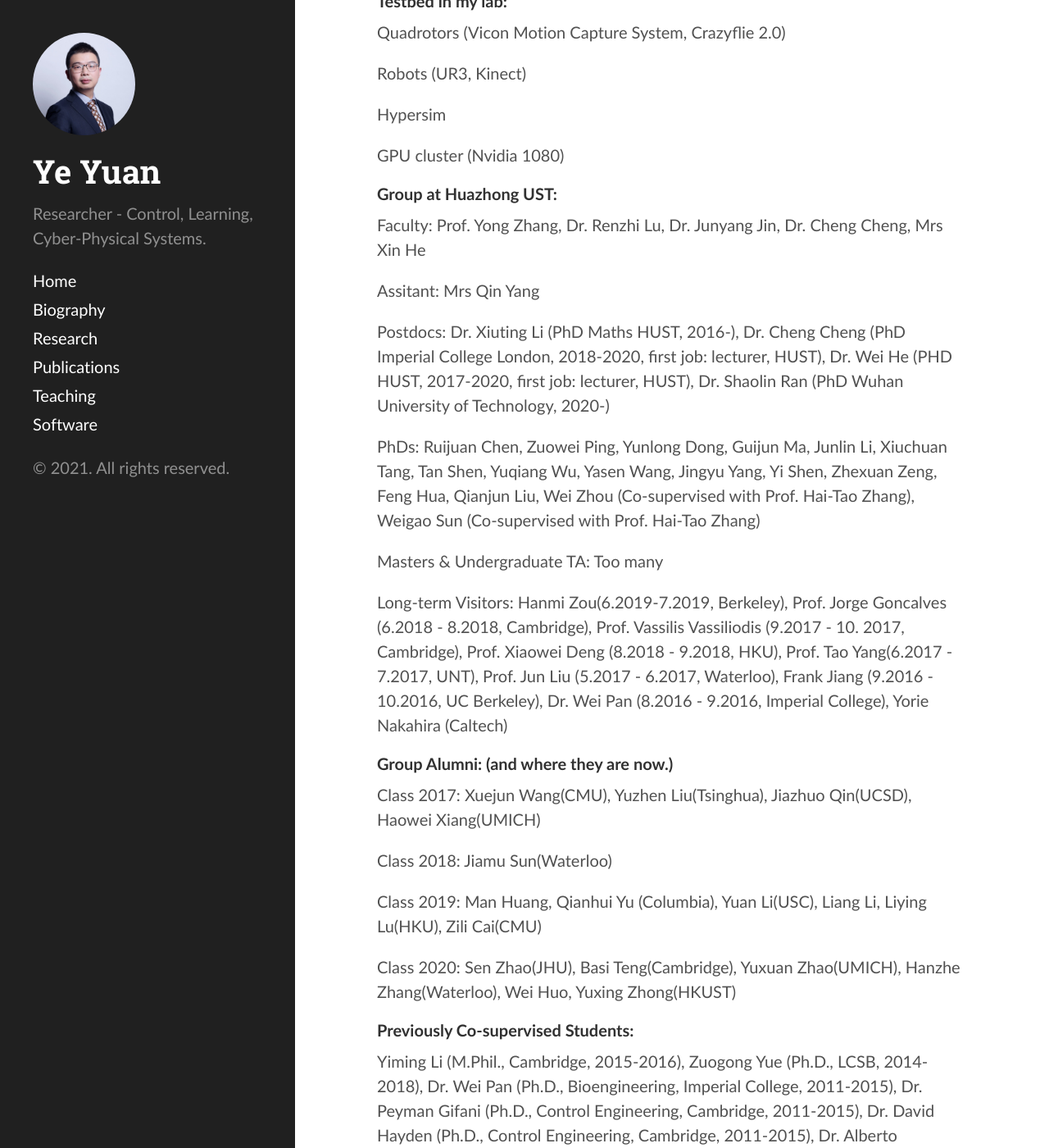
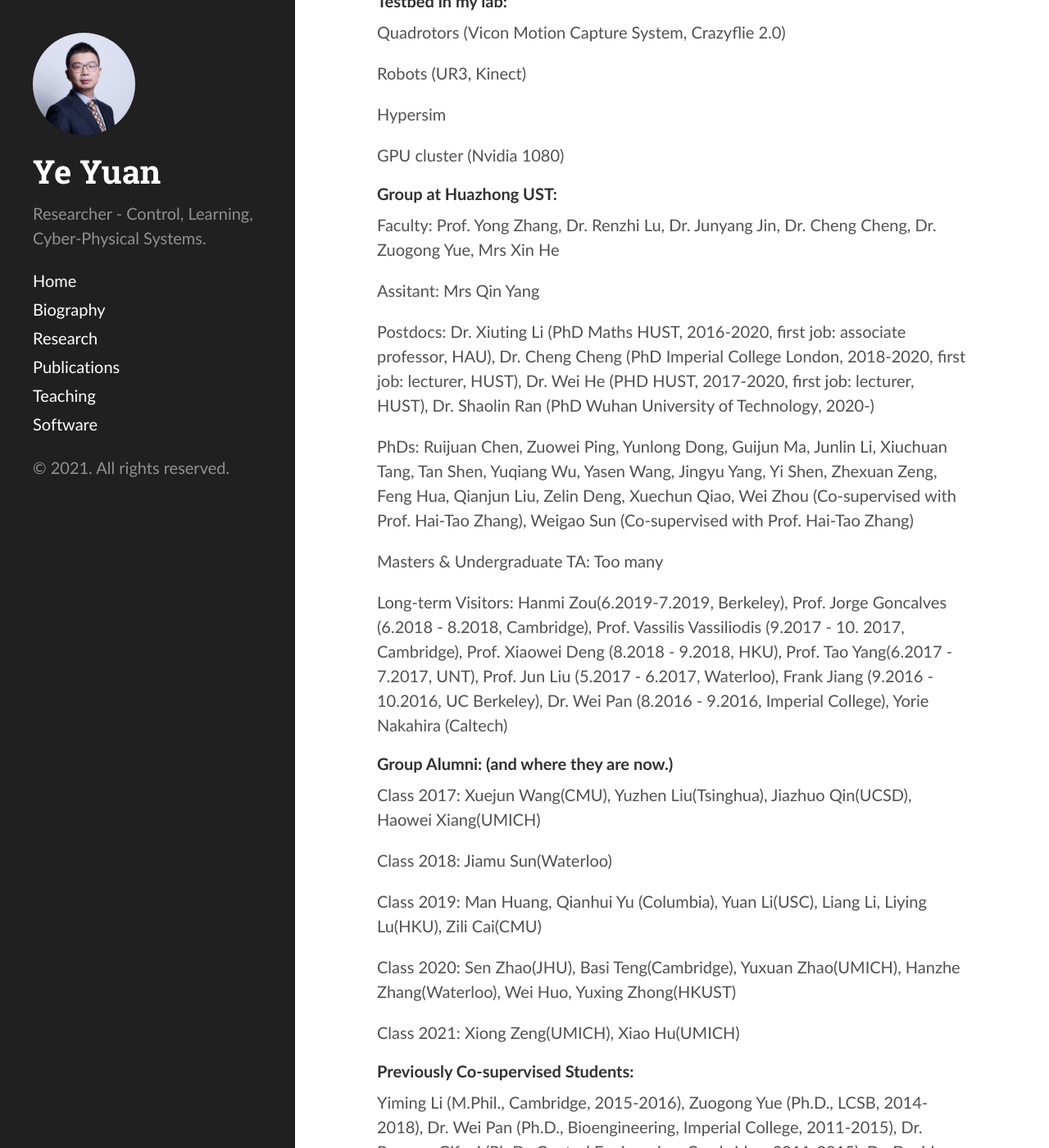
Before and after one commit to yy311/yy311.github.io, a Jekyll site: the page built from research.md, in a window 1280 px wide and 1400 px high, scrolled down 256 px. Shown: the whole window at 82% size. Built offline with Jekyll 4.4.1, drawn with Linux system fonts in a browser that asks for light colours.

Commit message:
Update research.md

```diff
--- a/research.md
+++ b/research.md
@@ -19,13 +19,13 @@
 
 #### Group at Huazhong UST:
 
-Faculty: Prof. Yong Zhang, Dr. Renzhi Lu, Dr. Junyang Jin, Dr. Cheng Cheng, Mrs Xin He
+Faculty: Prof. Yong Zhang, Dr. Renzhi Lu, Dr. Junyang Jin, Dr. Cheng Cheng, Dr. Zuogong Yue, Mrs Xin He
 
 Assitant: Mrs Qin Yang
 
-Postdocs: Dr. Xiuting Li (PhD Maths HUST, 2016-), Dr. Cheng Cheng (PhD Imperial College London, 2018-2020, first job: lecturer, HUST), Dr. Wei He (PHD HUST, 2017-2020, first job: lecturer, HUST),  Dr. Shaolin Ran (PhD Wuhan University of Technology, 2020-)
+Postdocs: Dr. Xiuting Li (PhD Maths HUST, 2016-2020, first job: associate professor, HAU), Dr. Cheng Cheng (PhD Imperial College London, 2018-2020, first job: lecturer, HUST), Dr. Wei He (PHD HUST, 2017-2020, first job: lecturer, HUST),  Dr. Shaolin Ran (PhD Wuhan University of Technology, 2020-)
 
-PhDs: Ruijuan Chen, Zuowei Ping, Yunlong Dong, Guijun Ma, Junlin Li, Xiuchuan Tang, Tan Shen, Yuqiang Wu, Yasen Wang, Jingyu Yang, Yi Shen, Zhexuan Zeng, Feng Hua, Qianjun Liu, Wei Zhou (Co-supervised with  Prof. Hai-Tao Zhang), Weigao Sun (Co-supervised with Prof. Hai-Tao Zhang)
+PhDs: Ruijuan Chen, Zuowei Ping, Yunlong Dong, Guijun Ma, Junlin Li, Xiuchuan Tang, Tan Shen, Yuqiang Wu, Yasen Wang, Jingyu Yang, Yi Shen, Zhexuan Zeng, Feng Hua, Qianjun Liu, Zelin Deng, Xuechun Qiao, Wei Zhou (Co-supervised with  Prof. Hai-Tao Zhang), Weigao Sun (Co-supervised with Prof. Hai-Tao Zhang)
 
 Masters & Undergraduate TA: Too many
 
@@ -41,6 +41,8 @@
 
 Class 2020: Sen Zhao(JHU), Basi Teng(Cambridge), Yuxuan Zhao(UMICH), Hanzhe Zhang(Waterloo), Wei Huo, Yuxing Zhong(HKUST)
 
+Class 2021: Xiong Zeng(UMICH), Xiao Hu(UMICH)
+
 #### Previously Co-supervised Students:
 
 Yiming Li (M.Phil., Cambridge, 2015-2016), Zuogong Yue (Ph.D., LCSB, 2014-2018), Dr. Wei Pan (Ph.D., Bioengineering, Imperial College, 2011-2015), Dr. Peyman Gifani (Ph.D., Control Engineering, Cambridge, 2011-2015), Dr. David Hayden (Ph.D., Control Engineering, Cambridge, 2011-2015), Dr. Alberto Carignano (Ph.D., Control Engineering, Cambridge, 2011-2014), Dr. Xin Yang (Ph.D., Electrical Engineering, Cambridge, 2011-2014), Dr. Neave O'Clery (Ph.D., Mathematics, Imperial College, 2011-2013).
```
